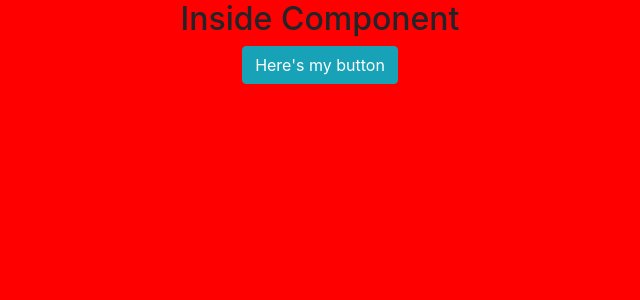
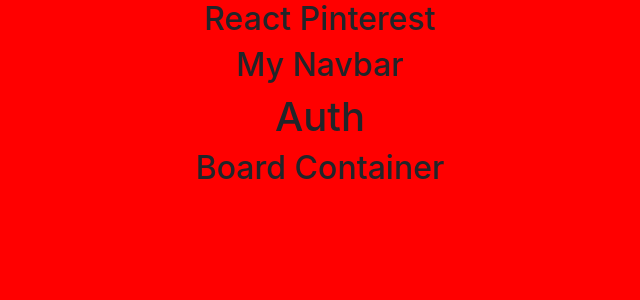
Before and after one commit to Jmarquez8951/react-pinterest, a React (Create React App) app: page / in a window 1280 px wide. Shown: the top 300 px of the page, without its empty margins (320-960 px from the left). Built offline with nearby package versions, Linux system fonts and the light colour scheme.

Commit message:
completed the components

```diff
--- a/src/App/App.js
+++ b/src/App/App.js
@@ -1,12 +1,18 @@
 import React from 'react';
 import './App.scss';
+
+import Auth from '../components/Auth/Auth';
+import BoardContainer from '../components/BoardContainer/BoardContainer';
+import MyNavbar from '../components/MyNavbar/MyNavbar';
 
 class App extends React.Component {
   render() {
     return (
       <div className="App">
-        <h2>Inside Component</h2>
-        <button className="btn btn-info">Here's my button</button>
+        <h2>React Pinterest</h2>
+        <MyNavbar/>
+        <Auth/>
+        <BoardContainer/>
       </div>
     );
   }
--- /dev/null
+++ b/src/components/Auth/Auth.js
@@ -0,0 +1,14 @@
+import React from 'react';
+import './Auth.scss';
+
+class Auth extends React.Component {
+  render() {
+    return (
+      <div className="Auth">
+        <h1>Auth</h1>
+      </div>
+    );
+  }
+}
+
+export default Auth;
--- /dev/null
+++ b/src/components/Auth/Auth.scss
@@ -0,0 +1,3 @@
+.Auth {
+  display: block;
+}
--- /dev/null
+++ b/src/components/BoardContainer/BoardContainer.js
@@ -0,0 +1,14 @@
+import React from 'react';
+import './BoardContainer.scss';
+
+class BoardContainer extends React.Component {
+  render() {
+    return (
+      <div className="BoardContainer">
+        <h2>Board Container</h2>
+      </div>
+    );
+  }
+}
+
+export default BoardContainer;
--- /dev/null
+++ b/src/components/BoardContainer/BoardContainer.scss
@@ -0,0 +1,3 @@
+.BoardContainer {
+  display: block;
+}
--- /dev/null
+++ b/src/components/MyNavbar/MyNavbar.js
@@ -0,0 +1,14 @@
+import React from 'react';
+import './MyNavbar.scss';
+
+class MyNavbar extends React.Component {
+  render() {
+    return (
+      <div className="MyNavbar">
+        <h2>My Navbar</h2>
+      </div>
+    );
+  }
+}
+
+export default MyNavbar;
--- /dev/null
+++ b/src/components/MyNavbar/MyNavbar.scss
@@ -0,0 +1,3 @@
+.MyNavbar {
+  display: block;
+}
```
